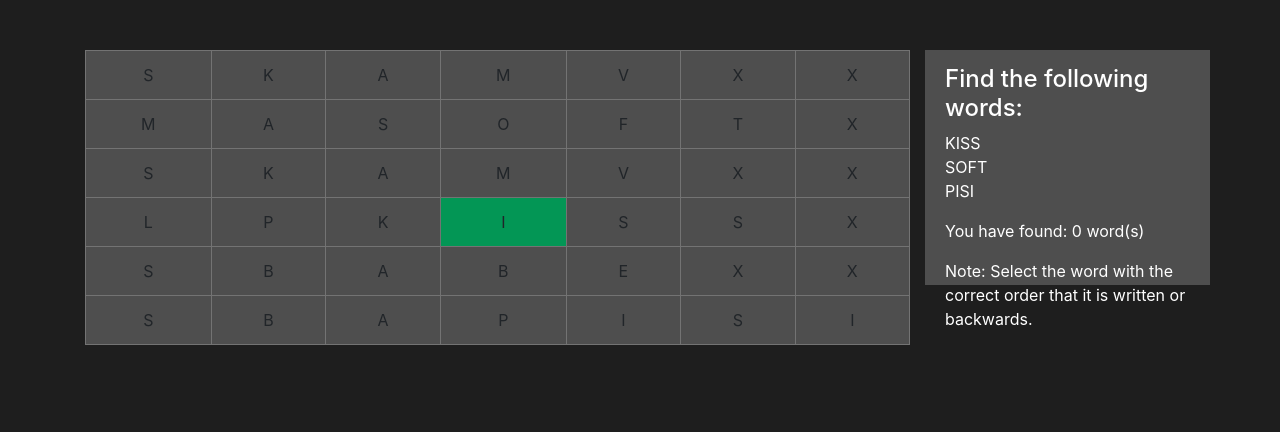
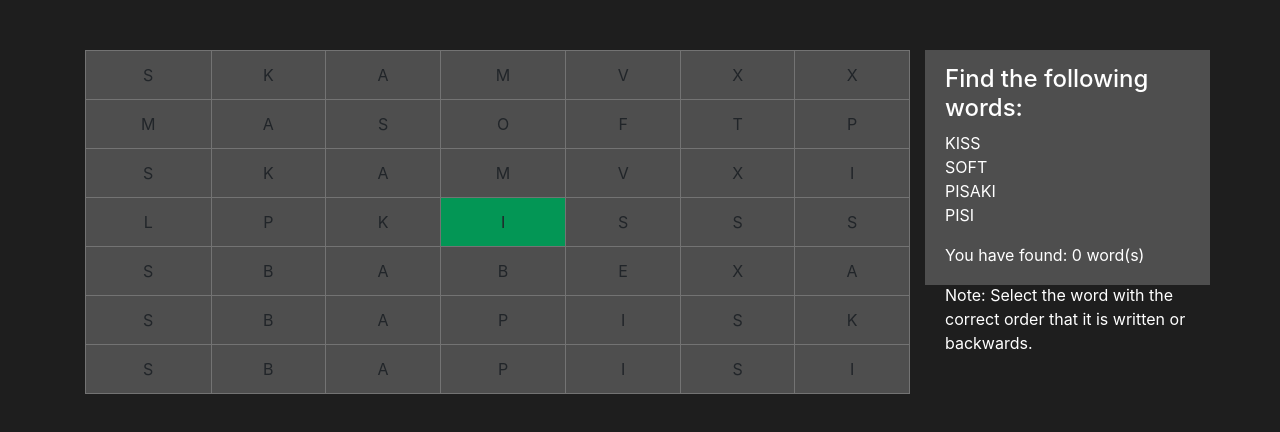
Before and after one commit to DrNio13/CryptGame, a website: page index.html in a window 1280 px wide. Both pictures are taken after a click on the element 497 px from the left and 197 px from the top of the page. Drawn offline with nearby package versions, Linux system fonts and the light colour scheme.

Commit message:
vertical order

```diff
--- a/index.html
+++ b/index.html
@@ -32,7 +32,7 @@
                         <td>O</td>
                         <td>F</td>
                         <td>T</td>
-                        <td>X</td>
+                        <td>P</td>
                     </tr>
 
                     <tr id="3">
@@ -42,7 +42,7 @@
                         <td>M</td>
                         <td>V</td>
                         <td>X</td>
-                        <td>X</td>
+                        <td>I</td>
 
                     </tr>
 
@@ -53,7 +53,7 @@
                         <td>I</td>
                         <td>S</td>
                         <td>S</td>
-                        <td>X</td>
+                        <td>S</td>
 
                     </tr>
 
@@ -64,11 +64,22 @@
                         <td>B</td>
                         <td>E</td>
                         <td>X</td>
-                        <td>X</td>
+                        <td>A</td>
 
                     </tr>
 
                     <tr id="6">
+                        <td>S</td>
+                        <td>B</td>
+                        <td>A</td>
+                        <td>P</td>
+                        <td>I</td>
+                        <td>S</td>
+                        <td>K</td>
+
+                    </tr>
+
+                    <tr id="7">
                         <td>S</td>
                         <td>B</td>
                         <td>A</td>
@@ -90,6 +101,7 @@
                 <ul id="answers" class="answers">
                     <li>KISS </li>
                     <li>SOFT </li>
+                    <li>PISAKI </li>
                     <li>PISI</li>
                 </ul>
 
--- a/src/js/app.js
+++ b/src/js/app.js
@@ -77,7 +77,7 @@ $(document).ready(function(){
     CryptoGame.evaluate = function(currentWord){
 
         // multiple solutions
-        var solutions = ['SOFT', 'KISS', 'PISI'];
+        var solutions = ['SOFT', 'KISS', 'PISI', 'PISAKI'];
 
         var reversedWord = currentWord.split('').reverse().join();
 
@@ -119,7 +119,7 @@ $(document).ready(function(){
 
         CryptoGame.eraseSolution(solution);
         // change the color of the new selection of the chars
-
+        // delete that solution from the table
         // reset the selection of chars - clear button
         // Clear button
         CryptoGame.checkAmountOfUserSolutions();
--- a/src/less/app.less
+++ b/src/less/app.less
@@ -35,10 +35,11 @@ body {
   background-color: #4E4E4E;
   padding-top: 15px;
 
-  @media (max-width: 700px) {
-    height: 150px;
+  @media (max-width: 900px) {
+    height: auto;
     width: 250px;
     margin-left: 15px;
+    padding-bottom: 20px;
   }
 
   h4 {
```
Also changed, not shown: src/less/app.css.
